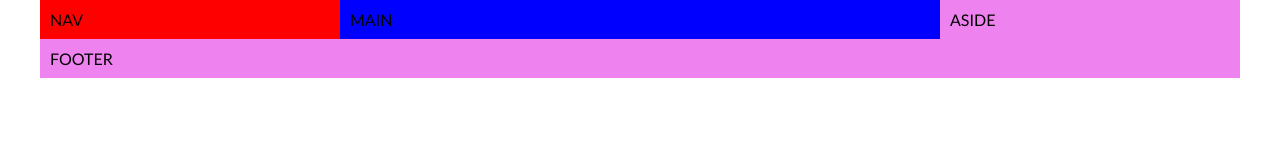
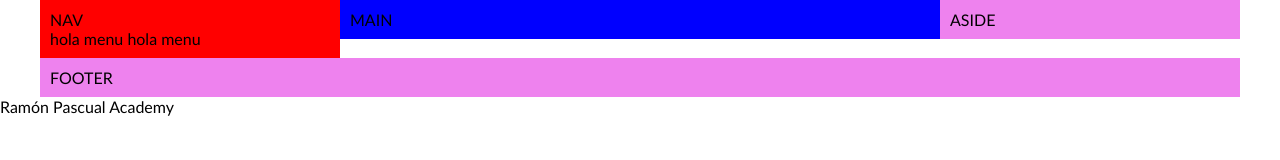
Before and after one commit to NEBULA1978/web-responsive-grid-plantilla, a plain HTML site: page index.html in a window 1280 px wide. Drawn offline with Linux system fonts and the light colour scheme.

Commit message:
Creo js para insertar html en inde.html

```diff
--- a/index.html
+++ b/index.html
@@ -21,9 +21,21 @@
 
   <div class="container">
     <div class="row">
-      <div class="col-s-3 col-m-3" style="background-color: red;">NAV</div>
-      <div class="col-s-9 col-m-6" style="background-color: blue;">MAIN</div>
-      <div class="col-s-12 col-m-3" style="background-color: violet;">ASIDE</div>
+      <div class="col-s-3 col-m-3" style="background-color: red;">
+        NAV
+         <div include-html="partials/menu.html"></div>
+
+        </div>
+        <div class="col-s-9 col-m-6" style="background-color: blue;">
+            MAIN
+            <div include-html="partials/products.html"></div>
+
+        </div>
+        <div class="col-s-12 col-m-3" style="background-color: violet;">
+            ASIDE
+            <div include-html="partials/aside.html"></div>
+
+    </div>
     </div>
     <footer>
       <div class="col-s-12 col-m-12" style="background-color: violet;">FOOTER</div>
@@ -118,8 +130,9 @@
   <!-- fin ejemplos plantilla diferentes formas -->
   <!-- ///////////////////////////////// -->
 
-  <!-- <div include-html="partials/footer.html"></div>
+ <!-- <div include-html="partials/footer.html"></div> -->
+ <footer>Ramón Pascual Academy</footer>
 
-  <script src="js/include-html.js"></script> -->
+  <script src="js/include-html.js"></script>
 </body>
 </html>
--- a/js/include-html.js
+++ b/js/include-html.js
@@ -0,0 +1,28 @@
+function includeHTML() {
+    var z, i, elmnt, file, xhttp;
+    /*loop through a collection of all HTML elements:*/
+    z = document.getElementsByTagName("*");
+    for (i = 0; i < z.length; i++) {
+      elmnt = z[i];
+      /*search for elements with a certain atrribute:*/
+      file = elmnt.getAttribute("include-html");
+      if (file) {
+        /*make an HTTP request using the attribute value as the file name:*/
+        xhttp = new XMLHttpRequest();
+        xhttp.onreadystatechange = function() {
+          if (this.readyState == 4) {
+            if (this.status == 200) {elmnt.innerHTML = this.responseText;}
+            if (this.status == 404) {elmnt.innerHTML = "Page not found.";}
+            /*remove the attribute, and call this function once more:*/
+            elmnt.removeAttribute("include-html");
+            includeHTML();
+          }
+        }
+        xhttp.open("GET", file, true);
+        xhttp.send();
+        /*exit the function:*/
+        return;
+      }
+    }
+  };
+  includeHTML();
--- a/partials/menu.html
+++ b/partials/menu.html
@@ -0,0 +1,2 @@
+hola menu
+hola menu
```
